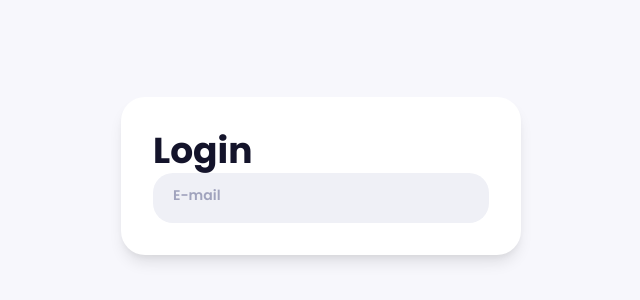
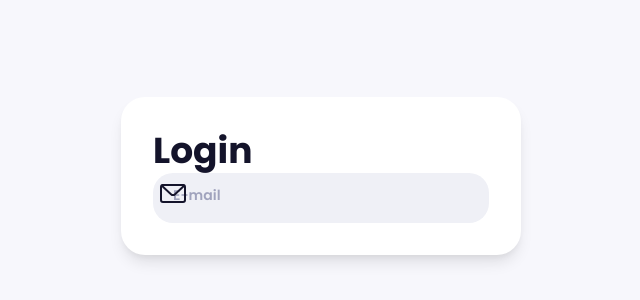
Before and after one commit to mateusberlitz/con-system, a React (Create React App) app: page / in a window 1280 px wide. Shown: the part 224-524 px from the top of the page, without its empty margins (319-959 px from the left). Built offline with nearby package versions, Linux system fonts and the light colour scheme; the HTML template or start-up script is replaced by a standard one.

Commit message:
Biblioteca de icones resolvida

```diff
--- a/package.json
+++ b/package.json
@@ -7,6 +7,7 @@
     "@chakra-ui/react": "^1.5.0",
     "@emotion/react": "^11.1.5",
     "@emotion/styled": "^11.3.0",
+    "@svgr/webpack": "^5.5.0",
     "@testing-library/jest-dom": "^5.11.10",
     "@testing-library/react": "^11.2.6",
     "@testing-library/user-event": "^12.8.3",
--- /dev/null
+++ b/src/assets/icons/index.tsx
@@ -0,0 +1,30 @@
+import react from 'react';
+
+export function AlertInfoIcon(){
+    return(
+        <svg width="24" height="24" viewBox="0 0 24 24" fill="none" xmlns="http://www.w3.org/2000/svg">
+            <circle cx="12" cy="12" r="11" stroke="#14142B" stroke-width="2"/>
+            <path d="M12 7V12" stroke="#14142B" stroke-width="2" stroke-linecap="round" stroke-linejoin="round"/>
+            <path d="M12 16V16.5" stroke="#14142B" stroke-width="2" stroke-linecap="round" stroke-linejoin="round"/>
+        </svg>
+    )
+}
+
+export function MailIcon(){
+    return(
+        <svg width="26" height="24" viewBox="0 0 26 24" fill="none" xmlns="http://www.w3.org/2000/svg">
+            <path d="M1 6C1 4.89543 1.89543 4 3 4H23C24.1046 4 25 4.89543 25 6V19C25 20.1046 24.1046 21 23 21H3C1.89543 21 1 20.1046 1 19V6Z" stroke="#14142B" stroke-width="2" stroke-linejoin="round"/>
+            <path d="M2.42131 5.30287C1.91709 4.84067 2.24409 4 2.9281 4H23.0719C23.7559 4 24.0829 4.84067 23.5787 5.30287L15.0272 13.1418C13.8802 14.1931 12.1198 14.1931 10.9728 13.1418L2.42131 5.30287Z" stroke="#14142B" stroke-width="2" stroke-linejoin="round"/>
+        </svg>
+    )
+}
+
+export function ViewIcon(){
+    return(
+        <svg width="24" height="24" viewBox="0 0 24 24" fill="none" xmlns="http://www.w3.org/2000/svg">
+            <path d="M1.33497 13.2561C0.888345 12.4782 0.888342 11.522 1.33497 10.7441C3.68496 6.65097 7.44378 4 11.6798 4C15.9158 4 19.6746 6.65094 22.0246 10.744C22.4712 11.5219 22.4712 12.4781 22.0246 13.256C19.6746 17.3491 15.9158 20 11.6798 20C7.44377 20 3.68497 17.3491 1.33497 13.2561Z" stroke="#14142B" stroke-width="2"/>
+            <circle cx="11.6797" cy="12" r="3" stroke="#14142B" stroke-width="2"/>
+        </svg>
+
+    )
+}
--- a/src/pages/Login.tsx
+++ b/src/pages/Login.tsx
@@ -1,6 +1,8 @@
 import { FormControl, FormLabel } from "@chakra-ui/form-control";
 import { Input, InputGroup, InputLeftElement } from "@chakra-ui/input";
 import { Flex, Heading } from "@chakra-ui/layout";
+
+import { MailIcon } from '../assets/icons/';
 
 export default function Login(){
     return(
@@ -13,7 +15,7 @@ export default function Login(){
 
 
                     <InputGroup>
-                        {/* <InputLeftElement pointerEvents="none" children={<SvgIcon component={StarIcon} viewBox="0 0 600 476.6" />} /> */}
+                        <InputLeftElement pointerEvents="none" children={<MailIcon />} />
 
                         <Input h="50" focusBorderColor="purple.600" bgColor="gray.400" variant="filled" _hover={ {bgColor: 'gray.100'} } size="lg" borderRadius="20"/>
                     </InputGroup>
```
